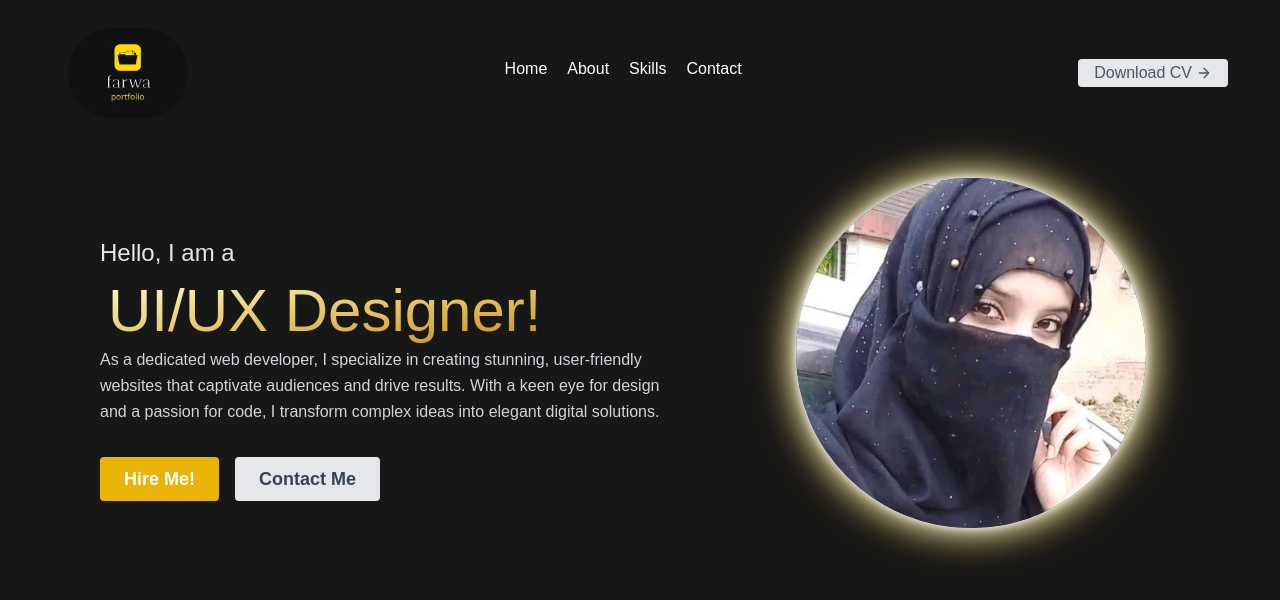
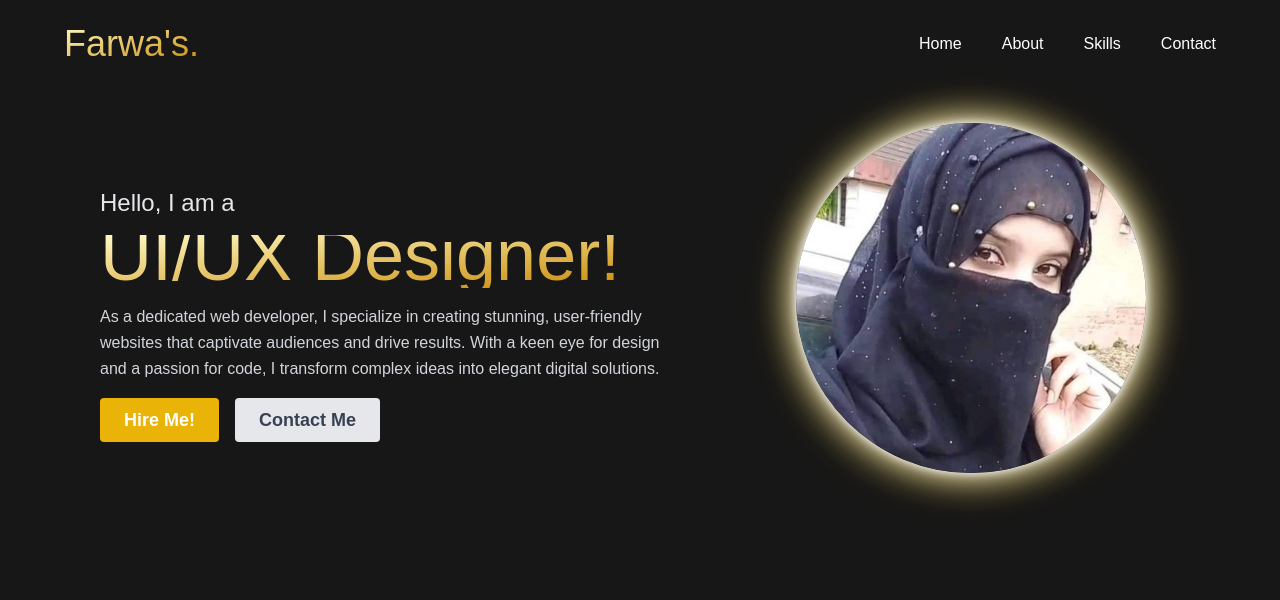
Before and after one commit to Farwa-Kanwal-123/Next.js-Tailwind-Portfolio, a Next.js app: page / in a window 1280 px wide. Shown: the top 600 px of the page. Built offline with nearby package versions, Linux system fonts and the light colour scheme.

Commit message:
update code

```diff
--- a/src/app/contact/page.tsx
+++ b/src/app/contact/page.tsx
@@ -8,7 +8,7 @@ const Contact = () => {
         <div className="container px-5 py-2 mx-auto">
           {/* Heading */}
           <section className="flex flex-col text-center w-full mb-10">
-            <h1 className="sm:text-3xl text-2xl font-medium title-font mb-8 text-yellow-500">
+            <h1 className="text-3xl md:text-4xl font-medium title-font mb-8 text-yellow-500">
               Contact Me!
             </h1>
             <p className="lg:w-2/3 mx-auto leading-relaxed text-gray-200">
@@ -17,9 +17,9 @@ const Contact = () => {
           </section>
 
           {/* Name section code */}
-          <section className="lg:w-1/2 md:w-2/3 mx-auto">
+          <section className="lg:w-1/2 md:w-2/3  mx-auto">
             <div className="flex flex-wrap -m-2">
-              <div className="p-2 w-1/2">
+              <div className="p-2 flex flex-col w-full md:w-1/2">
                 <div className="relative">
                   <label
                     htmlFor="name"
@@ -37,7 +37,7 @@ const Contact = () => {
               </div>
 
               {/* Email Section code */}
-              <section className="p-2 w-1/2">
+              <section className="p-2 flex flex-col w-full md:w-1/2">
                 <div className="relative">
                   <label
                     htmlFor="email"
@@ -74,7 +74,7 @@ const Contact = () => {
 
               {/* Button */}
               <section className="p-2 w-full">
-                <button className="flex mx-auto text-white bg-yellow-500 border-0 py-2 px-8 focus:outline-none hover:bg-yellow-600 rounded text-lg">
+                <button className="flex mx-auto text-white bg-yellow-500 border-0 py-1 px-3 md:py-2 md:px-8 focus:outline-none hover:bg-yellow-600 rounded text-lg">
                   Submit
                 </button>
               </section>
--- a/src/app/skills/page.tsx
+++ b/src/app/skills/page.tsx
@@ -5,6 +5,7 @@ import { TbBrandCss3,TbBrandTypescript} from "react-icons/tb";
 import { RiJavascriptLine ,RiNextjsLine } from "react-icons/ri";
 import { AiOutlineHtml5 } from "react-icons/ai";
 import Footer from "@/components/Footer";
+
 
 const Skills = () => {
   return (
--- a/src/components/Header.tsx
+++ b/src/components/Header.tsx
@@ -1,62 +1,58 @@
+'use client'
+import React, { useState } from "react";
 import Link from "next/link";
-import Image from "next/image";
+import { IoMdMenu, IoMdClose } from "react-icons/io";
 
 const Header = () => {
+  const [isMenuOpen, setIsMenuOpen] = useState(false);
+
+  const toggleMenu = () => {
+    setIsMenuOpen(!isMenuOpen);
+  };
+
   return (
-    <header className="text-gray-600 body-font md:justify-center sticky">
-      <section className="container mx-auto flex flex-wrap p-5 flex-col justify-center items-center md:flex-row md:justify-between">
-
-        {/* Logo Section Code*/}
-        <div
-          className="flex title-font font-medium items-center mt-2 md:ml-0 lg:ml-12 md:justify-center text-gray-900 md:mb-0"
-        >
-          <Image
-            src="/logo-p.jpg"
-            alt="logo"
-            width={120}
-            height={120}
-            className="rounded-full hover:scale-125 transition-all duration-500 ease"
-          />
+    <main>
+      <div className="max-w-[1440px] lg:h-[83px]">
+        <div className="px-6 md:px-16 py-4 lg:py-6  flex justify-between items-center">
+          {/* logo */}
+          <h1 className="bg-gradient-to-br from-yellow-100 to-yellow-600 text-transparent bg-clip-text text-3xl md:text-4xl">
+            Farwa&#39;s.
+          </h1>
+          {/* Navbar */}
+          <nav className="hidden md:flex space-x-10">
+            <Link href={"/"}>Home</Link>
+            <Link href={"/about"}>About</Link>
+            <Link href={"/skills"}>Skills</Link>
+            <Link href={"/contact"}>Contact</Link>
+          </nav>
+          {/* Hamburger Menu */}
+          <div className="md:hidden">
+            <button onClick={toggleMenu}>
+              {isMenuOpen ? <IoMdClose size={30} className="text-yellow-500"/> : <IoMdMenu size={30} className="text-yellow-500"/>}
+            </button>
           </div>
-
-        {/* Nav bar code */}
-        <nav className="md:ml-auto md:mr-auto flex flex-wrap items-center text-base justify-center">
-          <Link href="/" className="mr-5 text-white hover:-translate-y-1 ">
+        </div>
+        {/* Mobile Navbar */}
+        {isMenuOpen && (
+          <div className="fixed top-0 right-0 h-full w-2/6 mt-16 shadow-lg bg-yellow-500 text-black z-50 transform transition-transform duration-300 md:hidden">
+            <nav className="flex flex-col items-center space-y-6 p-6 ">
+              <Link href={"/"} onClick={() => setIsMenuOpen(false)} >
                 Home
               </Link>
-          <Link href="/about" className="mr-5 text-white hover:-translate-y-1">
+              <Link href={"/about"} onClick={() => setIsMenuOpen(false) }className="hover:-translate-y-1">
                 About
               </Link>
-          <Link
-            href="/skills"
-            className="mr-5 text-white hover:-translate-y-1"
-          >
+              <Link href={"/skills"} onClick={() => setIsMenuOpen(false)} className="hover:-translate-y-1">
                 Skills
               </Link>
-          <Link href="/contact" className="mr-5 text-white hover:-translate-y-1">
+              <Link href={"/contact"} onClick={() => setIsMenuOpen(false)} className="hover:-translate-y-1">
                 Contact
               </Link>
             </nav>
-
-        {/* Download Button */}
-        <div className="mt-2 lg:mr-8">
-          <button className="inline-flex justify-center items-center border-0 px-4 focus:outline-none h-7 bg-gray-200 hover:bg-gray-500 hover:text-gray-100 transition-all duration-500 ease rounded text-base">
-            Download CV
-            <svg
-              fill="none"
-              stroke="currentColor"
-              strokeLinecap="round"
-              strokeLinejoin="round"
-              strokeWidth={2}
-              className="w-4 h-4 ml-1"
-              viewBox="0 0 24 24"
-            >
-              <path d="M5 12h14M12 5l7 7-7 7" />
-            </svg>
-          </button>
           </div>
-      </section>
-    </header>
+        )}
+      </div>
+    </main>
   );
 };
 
--- a/src/components/Hero.tsx
+++ b/src/components/Hero.tsx
@@ -12,7 +12,7 @@ const Hero = () => {
             Hello, I am a
           </h1>
           <span
-            className="inline-block flex-grow text-transparent bg-clip-text bg-gradient-to-br from-yellow-100 to-yellow-600 text-2xl md:text-3xl lg:6xl p-2
+            className="flex-grow bg-gradient-to-br from-yellow-100 to-yellow-600 text-transparent bg-clip-text lg:text-4xl
           "
           >
             <TypeAnimation
@@ -24,22 +24,23 @@ const Hero = () => {
             />
           </span>
 
-          <p className="mb-8 text-gray-300 leading-relaxed">
+          <p className="my-4 text-gray-300 leading-relaxed">
             As a dedicated web developer, I specialize in creating stunning,
             user-friendly websites that captivate audiences and drive results.
             With a keen eye for design and a passion for code, I transform
             complex ideas into elegant digital solutions.
           </p>
           <div className="flex justify-center">
-            <button className="inline-flex text-white bg-yellow-500 border-0 py-2 px-6 focus:outline-none hover:bg-gray-500 rounded text-lg font-semibold">
+            <button className="inline-flex text-white bg-yellow-500 border-0 py-1 md:py-2 px-3 md:px-6 focus:outline-none hover:bg-gray-500 rounded text-lg font-semibold">
               Hire Me!
             </button>
-            <button className="ml-4 inline-flex text-gray-700 bg-gray-200 border-0 py-2 px-6 focus:outline-none hover:bg-gray-300 rounded text-lg font-semibold">
+            <button className="ml-4 inline-flex text-gray-700 bg-gray-200 border-0 py-1 md:py-2 px-3 md:px-6 focus:outline-none hover:bg-gray-300 rounded text-lg font-semibold">
               Contact Me
             </button>
           </div>
         </div>
-        <div className="mb-8 lg:max-w-lg lg:w-full md:w-1/2 w-4/6 pl-12 md:mt-0 ">
+        {/* portfolio image */}
+        <div className="mb-8 lg:max-w-lg lg:w-full md:w-1/2 w-4/6 md:pl-12 md:mt-0 ">
           <Image
             className=" object-cover object-center rounded-full shadow-shadow hover:shadow-sm "
             alt="hero"
```
Also changed, not shown: public/logo.webp (added). Lines whose indentation alone changed are shown as unchanged.
